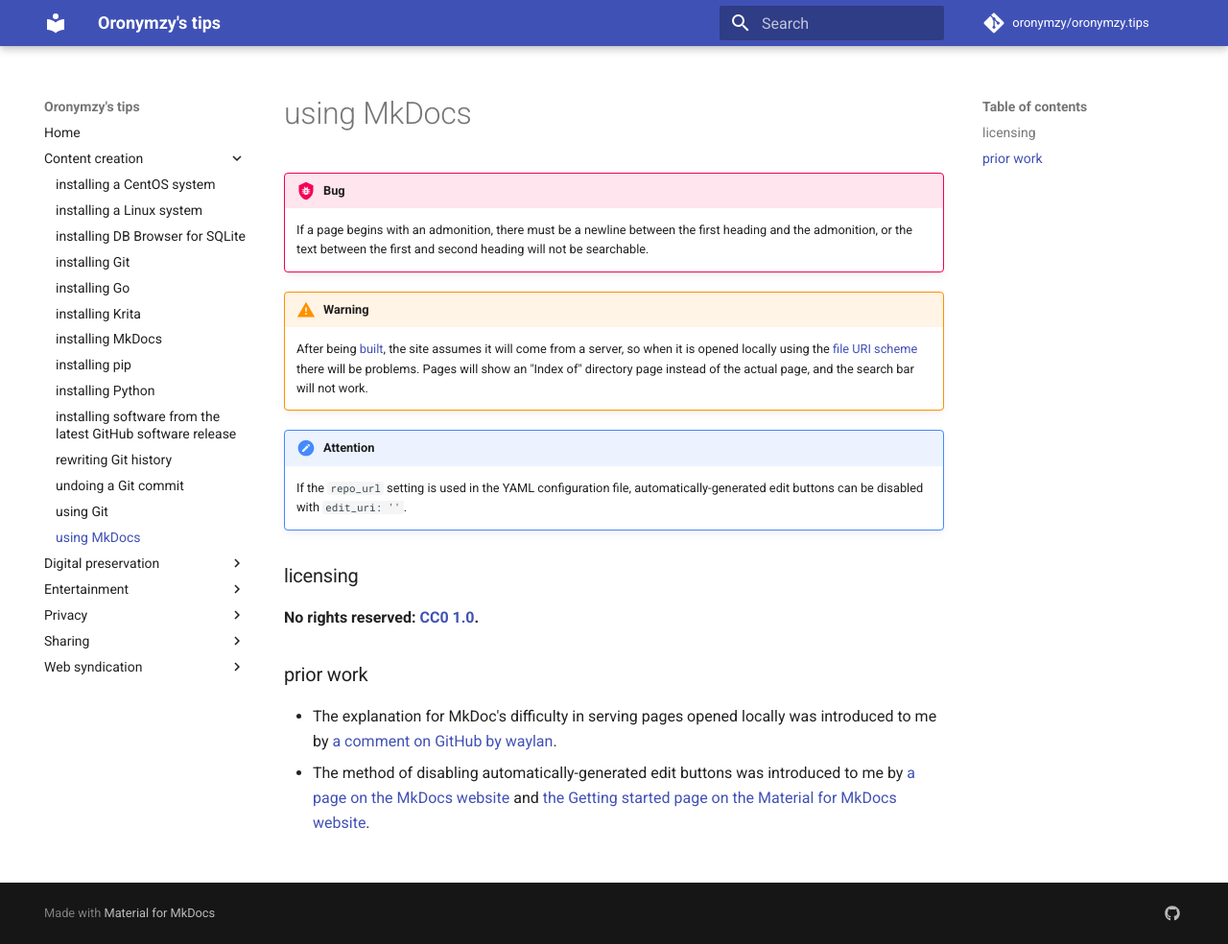
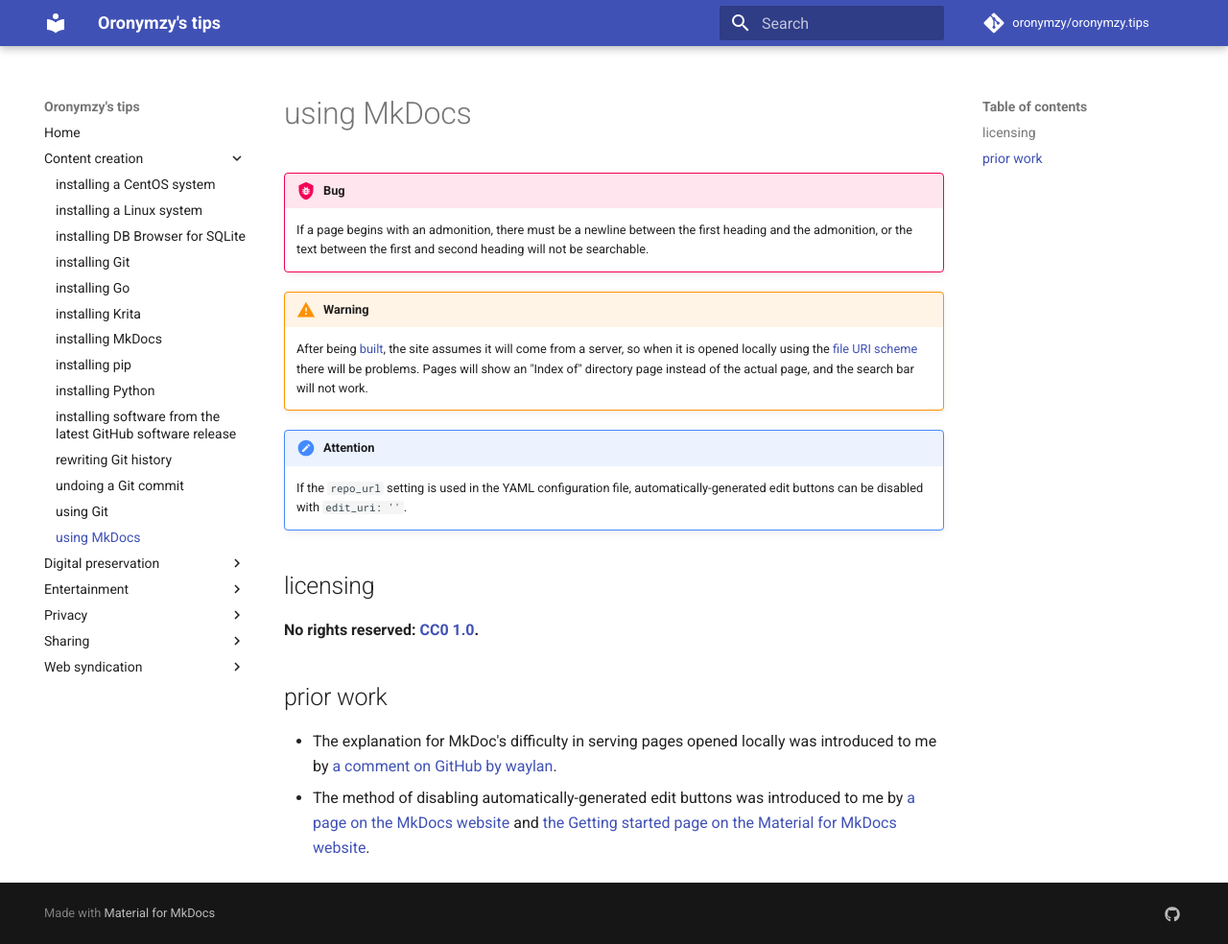
Before and after one commit to oronymzy/tips, an MkDocs documentation site: the page built from docs/usgMkDc.md, in a window 1280 px wide and 984 px high. Shown: the whole window at 96% size. Built offline with MkDocs 1.6.1 and Material for MkDocs 9.7.7, drawn with Linux system fonts in a browser that asks for light colours; comment, search, counter and statistics services are not loaded.

Commit message:
Correct headings

```diff
--- a/docs/usgMkDc.md
+++ b/docs/usgMkDc.md
@@ -9,9 +9,9 @@
 !!! attention
     If the `repo_url` setting is used in the YAML configuration file, automatically-generated edit buttons can be disabled with `edit_uri: ''`.
 
-### licensing
+## licensing
 **No rights reserved: [CC0 1.0](https://creativecommons.org/publicdomain/zero/1.0/).**
 
-### prior work
+## prior work
 - The explanation for MkDoc's difficulty in serving pages opened locally was introduced to me by [a comment on GitHub by waylan](https://github.com/mkdocs/mkdocs/issues/1367#issuecomment-354797280).
 - The method of disabling automatically-generated edit buttons was introduced to me by [a page on the MkDocs website](https://www.mkdocs.org/user-guide/configuration/#edit_uri) and [the Getting started page on the Material for MkDocs website](https://squidfunk.github.io/mkdocs-material/getting-started/#adding-a-source-repository).
```
